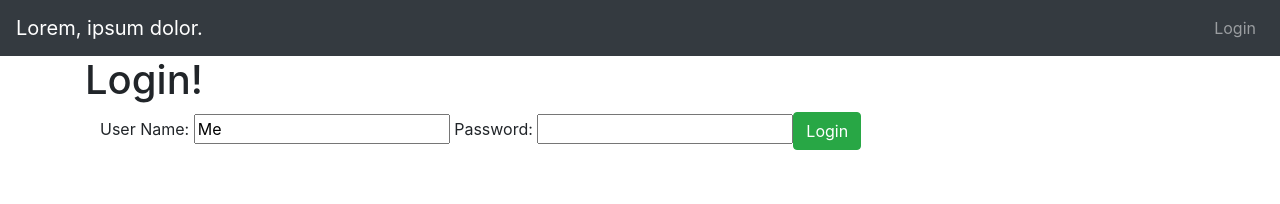
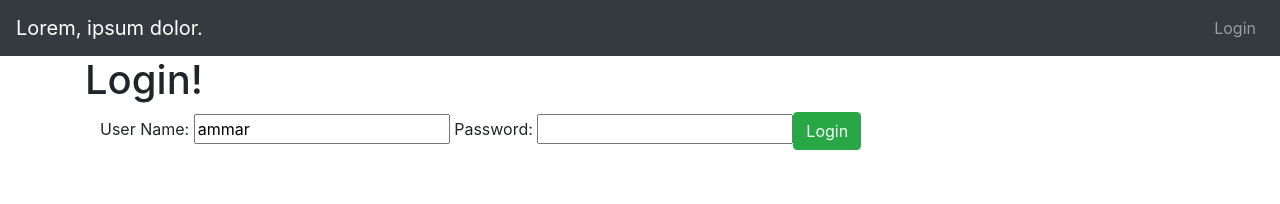
Before and after one commit to Ammar-Raneez/Angular_Todo_SpringBoot, an Angular app in the folder angular-todolist-springboot/: page / in a window 1280 px wide. Shown: the top 204 px of the page. Built offline with nearby package versions, Linux system fonts and the light colour scheme.

Commit message:
changed dummy name to mine

```diff
--- a/angular-todolist-springboot/src/app/components/login/login.component.ts
+++ b/angular-todolist-springboot/src/app/components/login/login.component.ts
@@ -8,7 +8,7 @@ import { HardcodedAuthService } from 'src/app/services/hardcoded-auth.service';
   styleUrls: ['./login.component.css']
 })
 export class LoginComponent implements OnInit {
-  username : string = "Me";
+  username : string = "ammar";
   password : string = "";
   errorMessage : string = "Invalid Credentials";
   invalidLogin : boolean = false;
--- a/angular-todolist-springboot/src/app/components/menu/menu.component.html
+++ b/angular-todolist-springboot/src/app/components/menu/menu.component.html
@@ -4,7 +4,7 @@
             <a href="" class="navbar-brand">Lorem, ipsum dolor.</a>
         </div>
         <ul class="navbar-nav">
-            <li><a *ngIf="this.getHardcodedAuthService().isUserLoggedIn()" routerLink="/welcome/Me" class="nav-link">Home</a></li>
+            <li><a *ngIf="this.getHardcodedAuthService().isUserLoggedIn()" routerLink="/welcome/ammar" class="nav-link">Home</a></li>
             <li><a *ngIf="this.getHardcodedAuthService().isUserLoggedIn()" routerLink="/todos" class="nav-link">Todos</a></li>
         </ul>
         <ul class="navbar-nav navbar-collapse justify-content-end">
--- a/angular-todolist-springboot/src/app/services/hardcoded-auth.service.ts
+++ b/angular-todolist-springboot/src/app/services/hardcoded-auth.service.ts
@@ -12,7 +12,7 @@ export class HardcodedAuthService {
   constructor() { }
 
   authenticate(username : string, password : string) : boolean {
-    if (username === 'Me' && password === 'password') {
+    if (username === 'ammar' && password === 'password') {
       sessionStorage.setItem('authenticatedUser', username)
       return true;
     } else {
```
Also changed, not shown: 1 other file (tests, documents, lock files or other folders).
